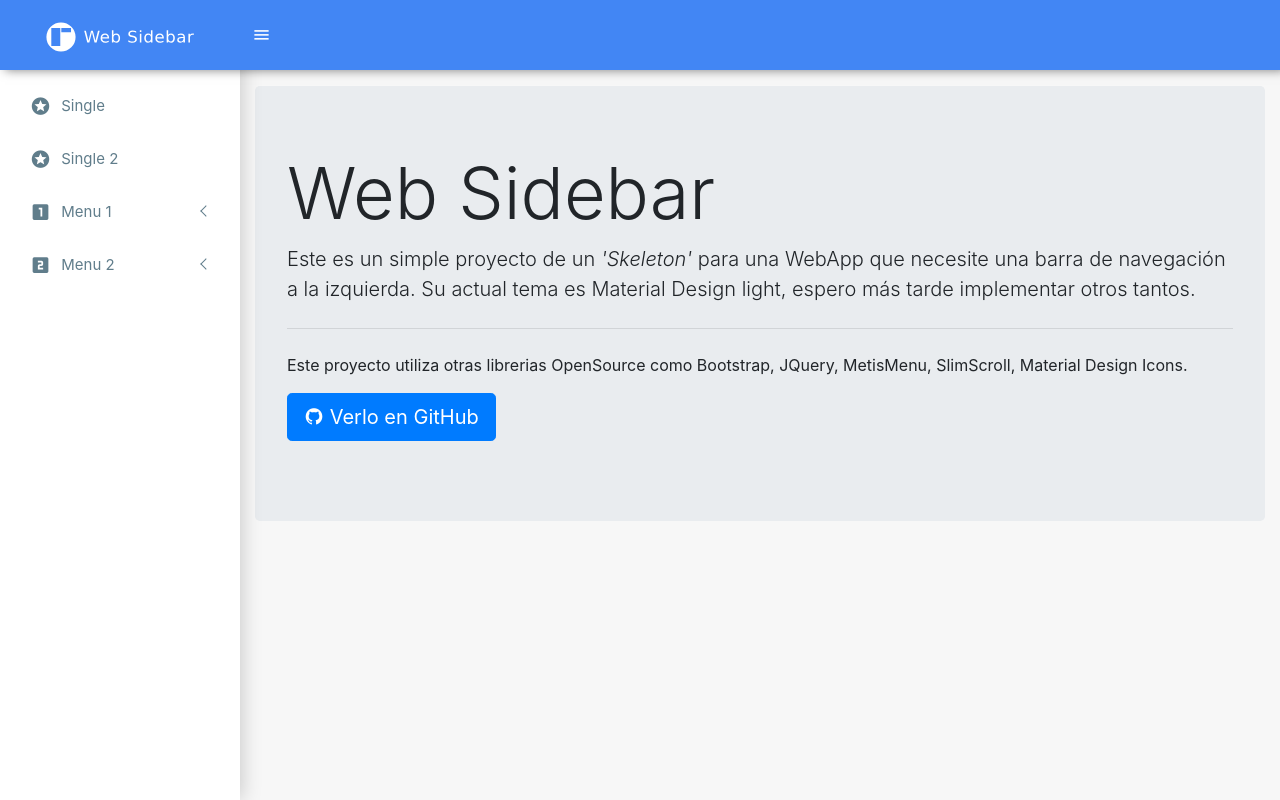
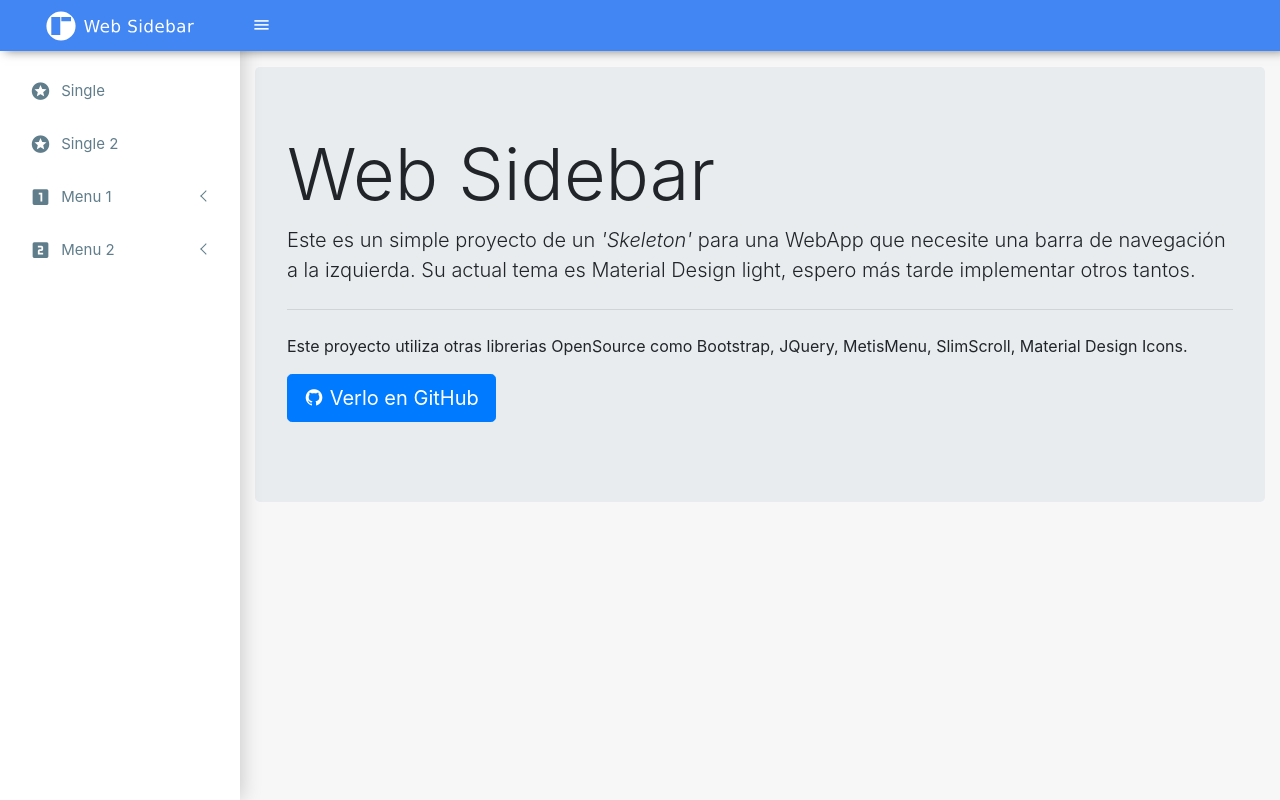
Before and after one commit to Crick87/WebSidebar, a plain HTML site: page index.html in a window 1280 px wide. Drawn offline with nearby package versions, Linux system fonts and the light colour scheme; some packages are replaced by stand-ins of ours; a script that the page names is missing.

Commit message:
Se hace mas delgada la topbar

```diff
--- a/assets/local/css/sidebar.css
+++ b/assets/local/css/sidebar.css
@@ -6,14 +6,14 @@
     z-index: 50;
 }
 .topbar .top-navbar {
-    min-height: 70px;
+    min-height: 49px;
     padding: 0px 15px 0 0;
 }
 .topbar .top-navbar .dropdown-toggle::after {
     display: none;
 }
 .topbar .top-navbar .navbar-header {
-    line-height: 65px;
+    line-height: 49px;
     text-align: center;
 }
 .topbar .top-navbar .navbar-header .navbar-brand {
@@ -22,7 +22,7 @@
     padding-top: 0px;
 }
 .topbar .top-navbar .navbar-header .navbar-brand b {
-    line-height: 70px;
+    line-height: 49px;
     display: inline-block;
 }
 .topbar .top-navbar .navbar-nav > .nav-item > .nav-link {
@@ -33,6 +33,10 @@
 }
 .topbar .top-navbar .navbar-nav > .nav-item.show {
     background: rgba(0, 0, 0, 0.05);
+}
+.topbar .top-navbar .navbar-nav > .nav-item > .nav-link {
+    padding-top: 0 !important;
+    padding-bottom: 0 !important;
 }
 /* Shrink logo on mini-sidebar */
 .mini-sidebar .top-navbar .navbar-header {
@@ -48,7 +52,8 @@ Main sidebar
     height: 100%;
     top: 0px;
     z-index: 20;
-    padding-top: 70px;
+    /*padding-top: 49px;*/
+    padding-top: 55px;
     -webkit-box-shadow: 1px 0px 20px rgba(0, 0, 0, 0.2);
     box-shadow: 1px 0px 20px rgba(0, 0, 0, 0.2);
 }
@@ -436,7 +441,7 @@ Bootstrap 4 hack
     /*Sidebar and wrapper*/
     .mini-sidebar .page-wrapper {
         margin-left: 0px;
-        padding-top: 70px;
+        padding-top: 49px;
     }
 }
 
```
